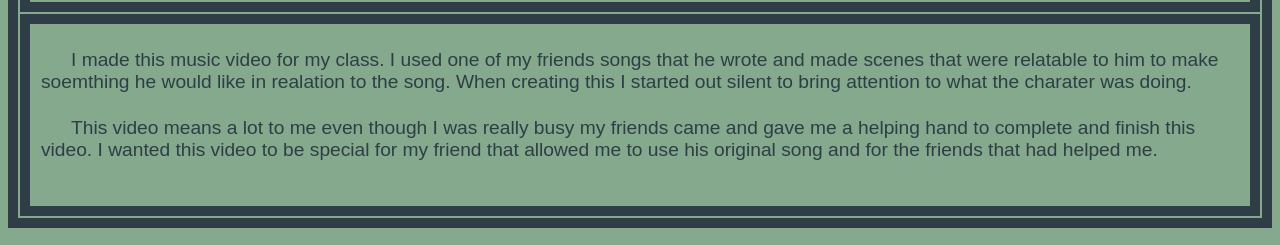
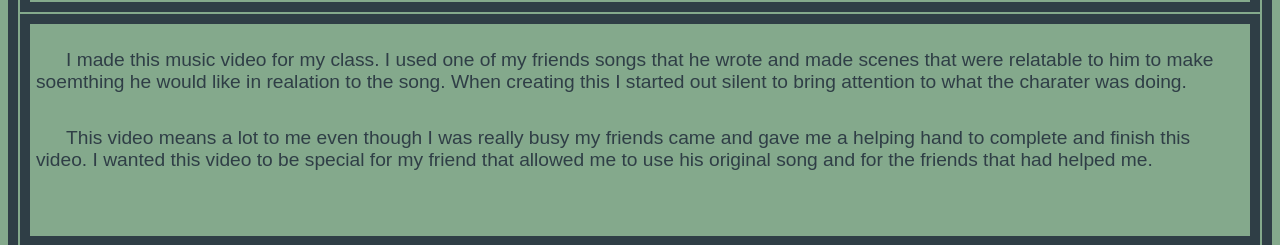
Before and after one commit to Janman813/JEP, a plain HTML site: page docs/projects.html in a window 1280 px wide. Shown: the part 1201-1446 px from the top of the page. Drawn offline with Linux system fonts and the light colour scheme.

Commit message:
editing CSS

```diff
--- a/docs/CSSwebsite.css
+++ b/docs/CSSwebsite.css
@@ -72,6 +72,10 @@ p {
 
 .indent2 {
     text-indent: 30px;
+    padding-bottom: 10px;
+    padding-top: 5px;
+    padding-left: 5px;
+    padding-right: 12px;
 }
 
 .container {
```
